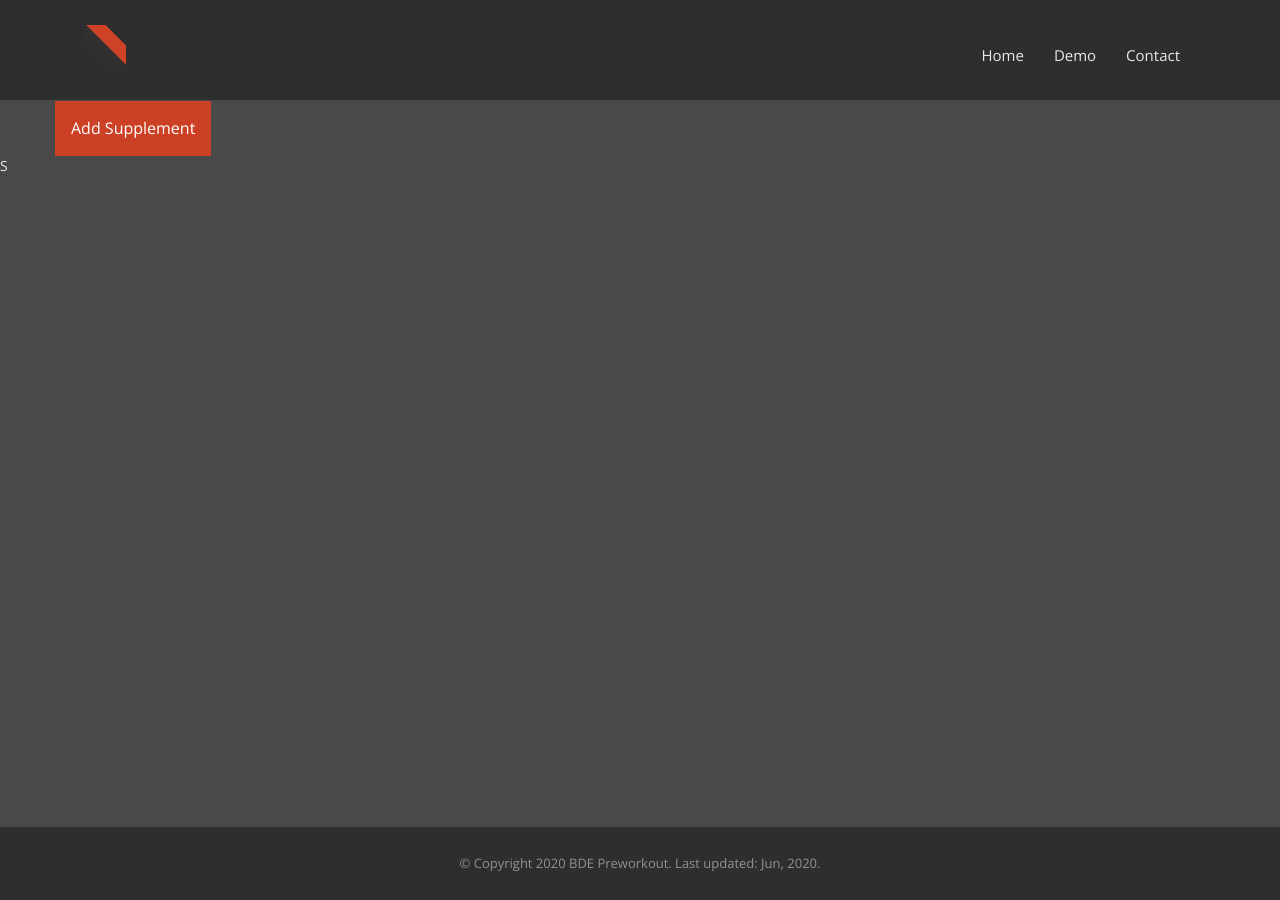
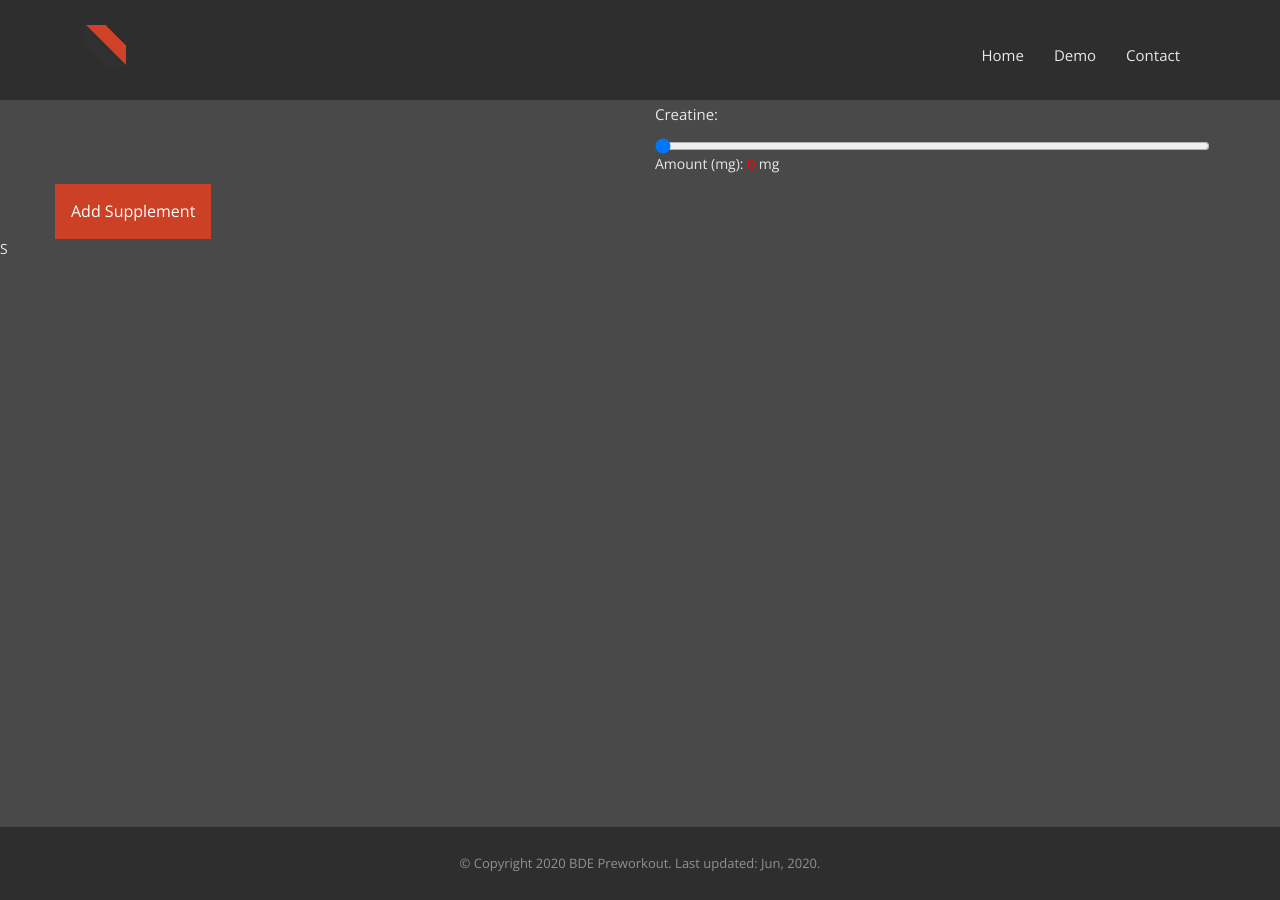
Before and after one commit to bdepreworkout/bde.github.io, a Jekyll site: the page built from demo.html, in a window 1280 px wide. Built offline with Jekyll 4.4.1, drawn with Linux system fonts in a browser that asks for light colours; nearby versions of some CDN libraries; some web fonts are replaced.

Commit message:
demo at least has a working demo of both slider function and button/add slider function

```diff
--- a/demo.html
+++ b/demo.html
@@ -70,6 +70,15 @@
 <div class="container">
   <div class="row">
     <div class="col-md-6 col-md-offset-6">
+      <p>
+        <span>Creatine: </span>
+        <div class="slidecontainer">
+          <input type="range" min="0" max="10" value="0" step="0.1" class="slider" id="slide_creatine">
+        </div>
+        <span>Amount (mg):</span>
+        <span id="creatine" style="font-weight:bold;color:red"></span>
+        <span>mg</span>
+      </p>
       <div id="room_fileds"></div>
     </div>
 
@@ -163,6 +172,18 @@
       }
     }
   }
+
+  var slide_01 = document.getElementById("slide_creatine");
+
+
+  var creatine = document.getElementById("creatine");
+
+
+  creatine.innerHTML = slide_01.value;
+
+  slide_01.oninput = function() {
+    creatine.innerHTML = this.value;
+  }
 </script>
 <!-- <script>
 var slide_creatine = document.getElementById("slide_creatine");
```
